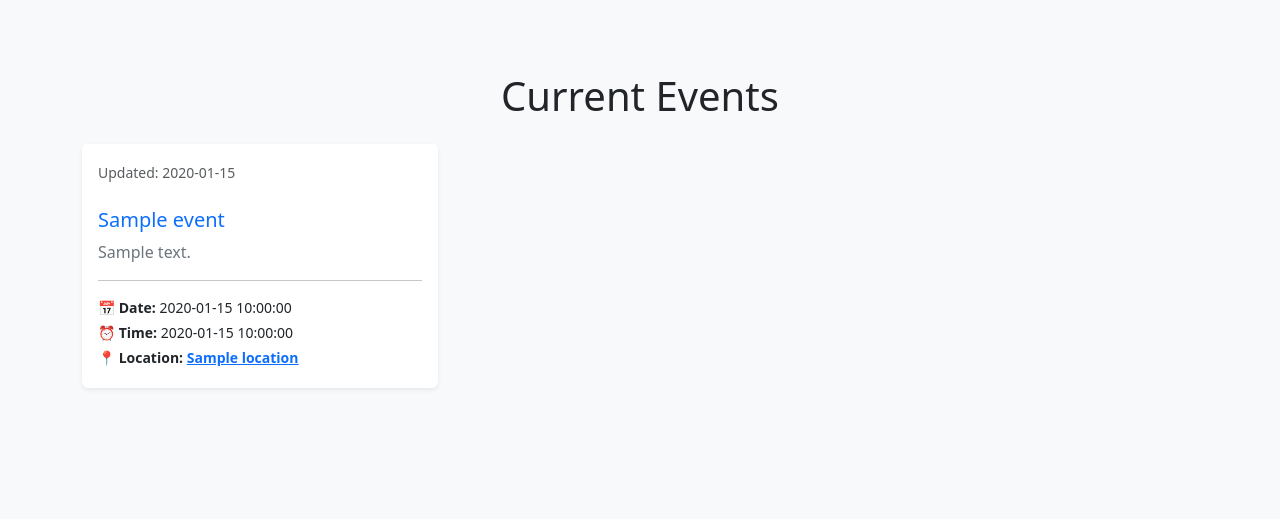
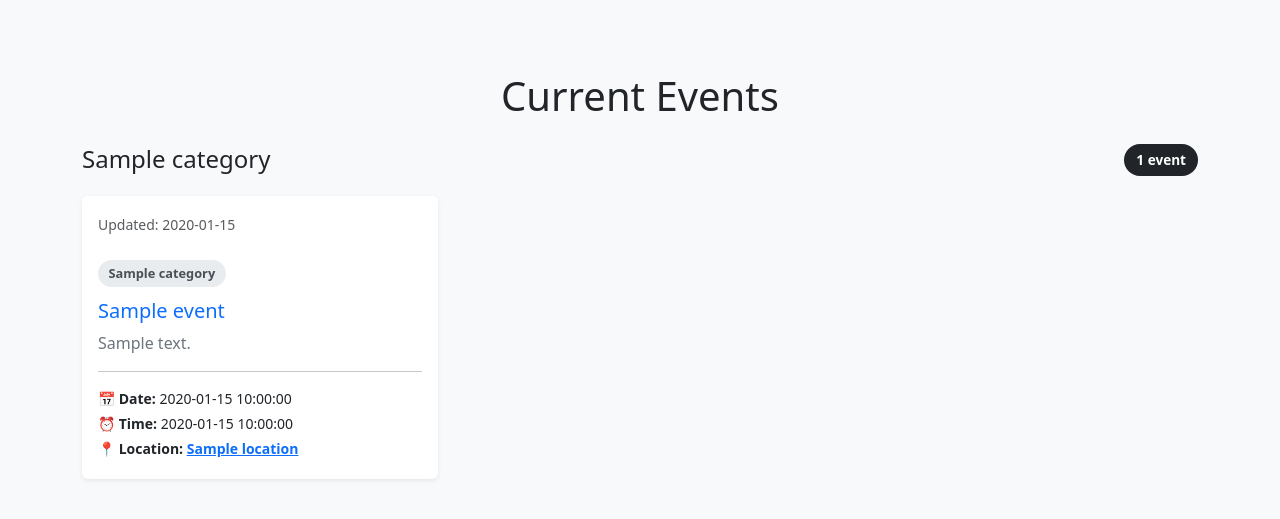
Before and after one commit to JefferyRPerez/student_support_services, a Flask app: template api/templates/index.html in a window 1280 px wide. Shown: the part 50-569 px from the top of the page. Run offline with Flask 3, Linux system fonts and the light colour scheme; the template is opened without the code that fills it: most values are stand-ins (such as "Sample title", 1, 10 or a date in 2020).

Commit message:
Added Categories,backend uses openAI api to sort the events into categories and then added logic so that users can filter it on the website

```diff
--- /dev/null
+++ b/api/event_classifier.py
@@ -0,0 +1,110 @@
+import json
+from collections import OrderedDict
+
+from openai import OpenAI
+
+
+client = OpenAI()
+
+EVENT_CATEGORIES = [
+    "club_events",
+    "professional_development",
+    "faith",
+    "community_service",
+    "academic_support",
+    "wellness",
+    "arts_culture",
+    "social",
+    "other",
+]
+
+CATEGORY_LABELS = {
+    "club_events": "Club Events",
+    "professional_development": "Professional Development",
+    "faith": "Faith",
+    "community_service": "Community Service",
+    "academic_support": "Academic Support",
+    "wellness": "Wellness",
+    "arts_culture": "Arts & Culture",
+    "social": "Social",
+    "other": "Other",
+}
+
+
+CLASSIFIER_SYSTEM_PROMPT = """
+You classify student events into one fixed category list.
+
+Rules:
+- Choose exactly one category from the allowed list.
+- Do not invent new categories.
+- Base the choice on the event's overall purpose and theme.
+- Prioritize the description over the event title.
+- If the category is unclear, choose "other".
+"""
+
+CATEGORY_SCHEMA = {
+    "type": "object",
+    "properties": {
+        "category": {
+            "type": "string",
+            "enum": EVENT_CATEGORIES,
+        },
+        "confidence": {
+            "type": "string",
+            "enum": ["high", "medium", "low"],
+        },
+        "reason": {
+            "type": "string",
+        },
+    },
+    "required": ["category", "confidence", "reason"],
+    "additionalProperties": False,
+}
+
+def build_event_text(event):
+    return "\n".join([
+        f"Event Name: {event.get('Event Name', '')}",
+        f"Description: {event.get('Description', '')}",
+        f"Date: {event.get('Date', '')}",
+        f"Time: {event.get('Time', '')}",
+        f"Location: {event.get('Location', '')}",
+    ])
+
+
+def classify_event(event):
+    response = client.responses.create(
+        model="gpt-4o-mini",
+        input=[
+            {"role": "system", "content": CLASSIFIER_SYSTEM_PROMPT},
+            {"role": "user", "content": build_event_text(event)},
+        ],
+        text={
+            "format": {
+                "type": "json_schema",
+                "name": "event_category_result",
+                "strict": True,
+                "schema": CATEGORY_SCHEMA,
+            }
+        },
+    )
+
+    result = json.loads(response.output_text)
+
+    return {
+        "category": result["category"],
+        "category_label": CATEGORY_LABELS[result["category"]],
+        "confidence": result["confidence"],
+        "reason": result["reason"],
+    }
+
+
+def group_events_by_category(events):
+    grouped = OrderedDict((category, []) for category in EVENT_CATEGORIES)
+
+    for event in events:
+        category_result = classify_event(event)
+        enriched_event = dict(event)
+        enriched_event["ai_category"] = category_result
+        grouped[category_result["category"]].append(enriched_event)
+
+    return grouped
--- a/api/index.py
+++ b/api/index.py
@@ -3,20 +3,19 @@ from flask import Flask, render_template
 import io
 import requests
 
+from event_classifier import group_events_by_category, EVENT_CATEGORIES, CATEGORY_LABELS
+
 app = Flask(__name__)
 
-# Replace this with the URL you copied from 'Publish to Web'
 SHEET_CSV_URL = "https://docs.google.com/spreadsheets/d/e/2PACX-1vTUHsbsw4bC_qbSz23COuzJrsfH7vF7K1yZEbgo2d35ohbzTRYO3fAHilgfRx9xUQ/pub?output=csv"
+
 
 def getEvents():
     try:
-        # Fetch the data from Google Sheets
         response = requests.get(SHEET_CSV_URL)
-        response.raise_for_status() # Check if the link is working
+        response.raise_for_status()
 
-        # Turn the text into a format Pandas understands
         df = pd.read_csv(io.StringIO(response.text))
-
         df = df.fillna('')
         df.columns = [str(c).strip() for c in df.columns]
         return df.to_dict(orient='records')
@@ -24,7 +23,32 @@ def getEvents():
         print(f"Error fetching from Google Sheets: {e}")
         return []
 
+
 @app.route('/')
 def index():
     all_events = getEvents()
-    return render_template('index.html', events=all_events)
+    grouped_events = group_events_by_category(all_events)
+
+    visible_categories = [
+        {
+            "key": key,
+            "label": CATEGORY_LABELS[key],
+            "events": grouped_events[key],
+            "count": len(grouped_events[key]),
+        }
+        for key in EVENT_CATEGORIES
+        if grouped_events[key]
+    ]
+
+    return render_template(
+        'index.html',
+        events=all_events,
+        categories=visible_categories,
+        category_filters=[
+            {"key": "all", "label": "All Categories"},
+            *[
+                {"key": category["key"], "label": category["label"]}
+                for category in visible_categories
+            ],
+        ],
+    )
--- a/api/templates/index.html
+++ b/api/templates/index.html
@@ -10,6 +10,64 @@
         .card { transition: transform 0.2s; border: none; }
         .card:hover { transform: translateY(-5px); }
         .map-link { cursor: pointer; text-decoration: none; font-weight: bold; }
+        .category-section + .category-section { margin-top: 3rem; }
+        .category-filters {
+            display: flex;
+            flex-wrap: wrap;
+            gap: 0.75rem;
+            justify-content: center;
+            margin-bottom: 2rem;
+        }
+        .filter-chip {
+            appearance: none;
+            background-color: #fff;
+            border: 1px solid #ced4da;
+            border-radius: 999px;
+            color: #495057;
+            cursor: pointer;
+            font-size: 0.95rem;
+            font-weight: 600;
+            padding: 0.5rem 1rem;
+            transition: all 0.2s ease;
+        }
+        .filter-chip:hover,
+        .filter-chip:focus {
+            border-color: #212529;
+            color: #212529;
+            outline: none;
+        }
+        .filter-chip.is-active {
+            background-color: #212529;
+            border-color: #212529;
+            color: #fff;
+        }
+        .category-header {
+            display: flex;
+            align-items: center;
+            justify-content: space-between;
+            gap: 1rem;
+            margin-bottom: 1.25rem;
+        }
+        .category-title { margin: 0; }
+        .category-count {
+            background-color: #212529;
+            color: #fff;
+            border-radius: 999px;
+            font-size: 0.85rem;
+            font-weight: 600;
+            padding: 0.35rem 0.75rem;
+        }
+        .event-category-badge {
+            display: inline-block;
+            background-color: #e9ecef;
+            color: #495057;
+            border-radius: 999px;
+            font-size: 0.8rem;
+            font-weight: 600;
+            margin-bottom: 0.75rem;
+            padding: 0.25rem 0.65rem;
+        }
+        .is-hidden { display: none; }
     </style>
 </head>
 <body>
@@ -23,8 +81,62 @@
 <div class="container py-5">
     <h1 class="mb-4 text-center">Current Events</h1>
 
-    <div class="row">
-        {% if events %}
+    {% if category_filters is defined and category_filters|length > 1 %}
+    <div class="category-filters" aria-label="Filter events by category">
+        {% for filter in category_filters %}
+        <button
+            type="button"
+            class="filter-chip{% if filter.key == 'all' %} is-active{% endif %}"
+            data-filter="{{ filter.key }}">
+            {{ filter.label }}
+        </button>
+        {% endfor %}
+    </div>
+    {% endif %}
+
+    {% if categories is defined and categories %}
+        {% for category in categories %}
+        <section class="category-section" data-category="{{ category.key }}">
+            <div class="category-header">
+                <h2 class="h4 category-title">{{ category.label }}</h2>
+                <span class="category-count">{{ category.count }} event{{ '' if category.count == 1 else 's' }}</span>
+            </div>
+
+            <div class="row">
+                {% for event in category.events %}
+                <div class="col-md-6 col-lg-4 mb-4" data-category-card="{{ category.key }}">
+                    <div class="card shadow-sm h-100">
+                        <div class="card-header bg-white border-0 pt-3">
+                            <small class="text-muted">Updated: {{ event['Last Updated'] }}</small>
+                        </div>
+                        <div class="card-body">
+                            <span class="event-category-badge">{{ category.label }}</span>
+                            <h5 class="card-title text-primary">{{ event['Event Name'] }}</h5>
+                            <p class="card-text text-secondary">{{ event['Description'] }}</p>
+                            <hr>
+                            <div class="small">
+                                <p class="mb-1"><strong>📅 Date:</strong> {{ event['Date'] }}</p>
+                                <p class="mb-1"><strong>⏰ Time:</strong> {{ event['Time'] }}</p>
+                                <p class="mb-1">
+                                    <strong>📍 Location:</strong>
+                                    <a href="#"
+                                       class="text-decoration-underline map-link"
+                                       data-bs-toggle="modal"
+                                       data-bs-target="#mapModal"
+                                       data-address="{{ event['Location'] }}">
+                                       {{ event['Location'] }}
+                                    </a>
+                                </p>
+                            </div>
+                        </div>
+                    </div>
+                </div>
+                {% endfor %}
+            </div>
+        </section>
+        {% endfor %}
+    {% elif events %}
+        <div class="row">
             {% for event in events %}
             <div class="col-md-6 col-lg-4 mb-4">
                 <div class="card shadow-sm h-100">
@@ -32,6 +144,9 @@
                         <small class="text-muted">Updated: {{ event['Last Updated'] }}</small>
                     </div>
                     <div class="card-body">
+                        {% if event['ai_category'] is defined and event['ai_category']['category_label'] is defined %}
+                        <span class="event-category-badge">{{ event['ai_category']['category_label'] }}</span>
+                        {% endif %}
                         <h5 class="card-title text-primary">{{ event['Event Name'] }}</h5>
                         <p class="card-text text-secondary">{{ event['Description'] }}</p>
                         <hr>
@@ -53,13 +168,15 @@
                 </div>
             </div>
             {% endfor %}
-        {% else %}
+        </div>
+    {% else %}
+        <div class="row">
             <div class="col-12 text-center py-5">
                 <h3>No Events Found</h3>
                 <p class="text-muted">The Excel file appears to be empty or was not found.</p>
             </div>
-        {% endif %}
-    </div>
+        </div>
+    {% endif %}
 </div>
 
 <div class="modal fade" id="mapModal" tabindex="-1" aria-hidden="true">
@@ -82,6 +199,8 @@
 document.addEventListener('DOMContentLoaded', function() {
     const mapLinks = document.querySelectorAll('.map-link');
     const mapFrame = document.getElementById('mapFrame');
+    const filterButtons = document.querySelectorAll('[data-filter]');
+    const categorySections = document.querySelectorAll('[data-category]');
 
     mapLinks.forEach(link => {
         link.addEventListener('click', function() {
@@ -91,6 +210,22 @@ document.addEventListener('DOMContentLoaded', function() {
             mapFrame.src = `https://maps.google.com/maps?q=${encodedAddress}&t=&z=15&ie=UTF8&iwloc=&output=embed`;
         });
     });
+
+    filterButtons.forEach(button => {
+        button.addEventListener('click', function() {
+            const selectedFilter = this.getAttribute('data-filter');
+
+            filterButtons.forEach(chip => {
+                chip.classList.toggle('is-active', chip === this);
+            });
+
+            categorySections.forEach(section => {
+                const sectionCategory = section.getAttribute('data-category');
+                const shouldShow = selectedFilter === 'all' || sectionCategory === selectedFilter;
+                section.classList.toggle('is-hidden', !shouldShow);
+            });
+        });
+    });
 });
 </script>
 
--- a/requirements.txt
+++ b/requirements.txt
@@ -2,3 +2,4 @@ Flask==3.0.3
 pandas==2.2.0
 openpyxl==3.1.2
 requests
+openai
```
